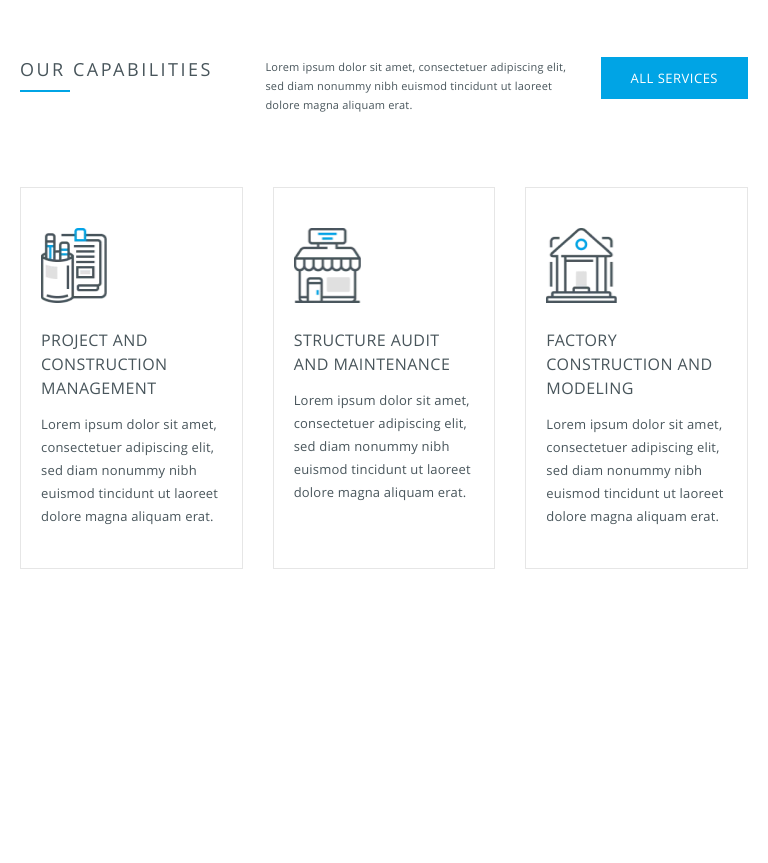
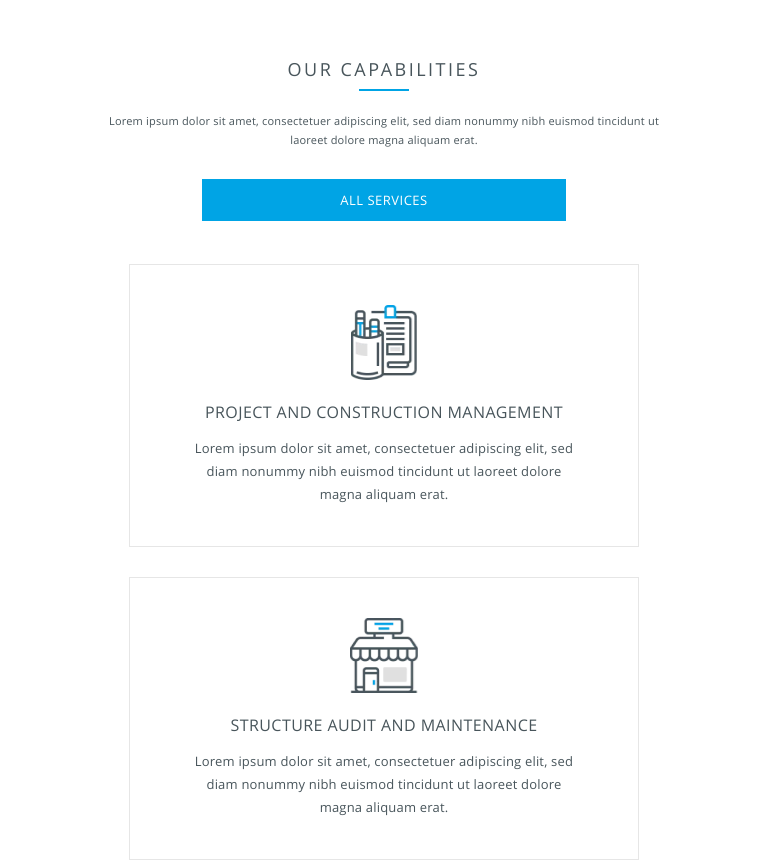
Before and after one commit to vmnekrasovv/constructor, a website: page app/index.html in a window 768 px wide. Shown: the part 1515-2378 px from the top of the page. Before the commit the page ends 2084 px from the top, so only its background shows below. Drawn offline with Linux system fonts and the light colour scheme.

Commit message:
Сделал адаптив для capabilities

```diff
--- a/app/scss/_section_capabilities.scss
+++ b/app/scss/_section_capabilities.scss
@@ -1,23 +1,39 @@
 .section {
 
-	&-title {
-		text-align: left;
-		flex: 1.2;
+	&.capabilities {
 
-		&:after {
-			left: 0;
-		}
-	}
+		margin-bottom: 115px;
 
-	&.capabilities {
 		.section-title {
 			height: 25px;
+			text-align: left;
+			flex: 1.2;
+
+			&:after {
+				left: 0;
+
+				@media screen and (max-width: 900px) {
+					left: calc(50% - 25px);
+				}
+			}
+
+			@media screen and (max-width: 900px) {
+				text-align: center;
+			}
+		}
+
+		.button {
+			flex: 1;
+
+			@media screen and (min-width: 500px) and (max-width: 900px) {
+				width: 50%;
+				margin-left: auto;
+				margin-right: auto;
+			}
 		}
 	}
 
 	.capabilities {
-
-		.margin-bottom: 115px;
 
 		&-row {
 			display: flex;
@@ -26,6 +42,18 @@
 
 			&:first-child {
 				margin-bottom: 73px;
+
+				@media screen and (max-width: 900px) {
+					flex-direction: column;
+					margin-bottom: 43px;
+				}
+			}
+
+			&:last-child {
+
+				@media screen and (max-width: 900px) {
+					flex-direction: column;
+				}
 			}
 		}
 
@@ -37,10 +65,12 @@
 			letter-spacing: .2px;
 			line-height: 19px;
 			color: #48555B;
-		}
 
-		.button {
-			flex: 1;
+			@media screen and (max-width: 900px) {
+				max-width: 80%;
+				margin: 0 auto;
+				text-align: center;
+			}
 		}
 
 		&-element {
@@ -48,6 +78,24 @@
 			border: 1px solid #E6E6E6;
 			color: #48555B;
 			font-family: 'OpenSans';
+
+			@media screen and (max-width: 900px) {
+				display: flex;
+			    flex-direction: column;
+			    align-items: center;
+			}
+
+			@media screen and (min-width: 500px) and (max-width: 767px) {
+				width: 80%;
+				margin-left: auto;
+				margin-right: auto;
+			}
+
+			@media screen and (min-width: 768px) and (max-width: 900px) {
+				width: 70%;
+				margin-left: auto;
+				margin-right: auto;
+			}
 
 			&__icon {
 				display: inline-block;
@@ -83,12 +131,28 @@
 				text-transform: uppercase;
 
 				margin-bottom: 13px;
+
+				@media screen and (max-width: 900px) {
+					text-align: center;
+				}
+
+				@media screen and (min-width: 500px) and (max-width: 900px) {
+					width: 85%;
+				}
 			}
 
 			&__text {
 				font-size: 13px;
 				line-height: 23px;
 				letter-spacing: .19px;
+
+				@media screen and (max-width: 900px) {
+					text-align: center;
+				}
+
+				@media screen and (min-width: 500px) and (max-width: 900px) {
+					width: 85%;
+				}
 			}
 		} // capabilities-element
 
```
Also changed, not shown: app/css/app.min.css.
